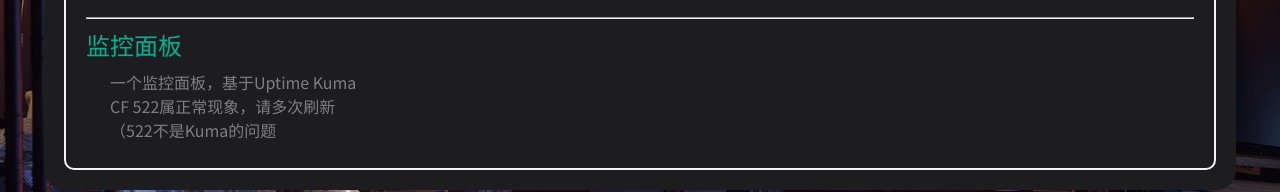
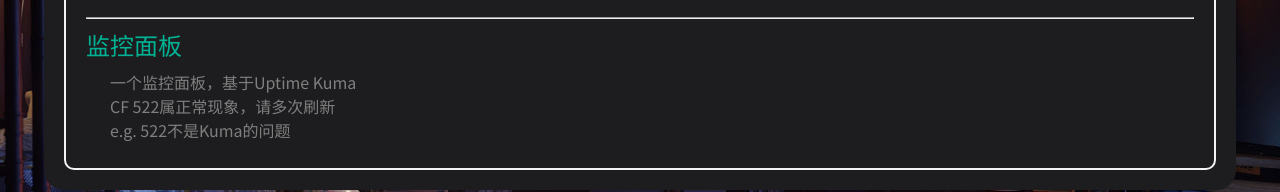
Before and after one commit to ailelix/ailelix, a Vue app: page / in a window 1280 px wide. Both pictures are taken after a click on the button "Links". Shown: the part 390-582 px from the top of the page. Built offline with nearby package versions, Linux system fonts and the light colour scheme.

Commit message:
Update Links

```diff
--- a/src/components/FindMe.vue
+++ b/src/components/FindMe.vue
@@ -1,6 +1,6 @@
 <template>
   <div>
-    <a href="https://github.com/ccxxvv77">Github</a>
+    <a href="https://github.com/ailelix">Github</a>
     <p>
       空荡荡的Contribution，摸鱼的人生
     </p><hr>
--- a/src/components/Links.vue
+++ b/src/components/Links.vue
@@ -9,7 +9,7 @@
     <p>
       一个监控面板，基于Uptime Kuma<br>
       CF 522属正常现象，请多次刷新<br>
-      （522不是Kuma的问题
+      e.g. 522不是Kuma的问题
     </p>
   </div>
 </template>
```
